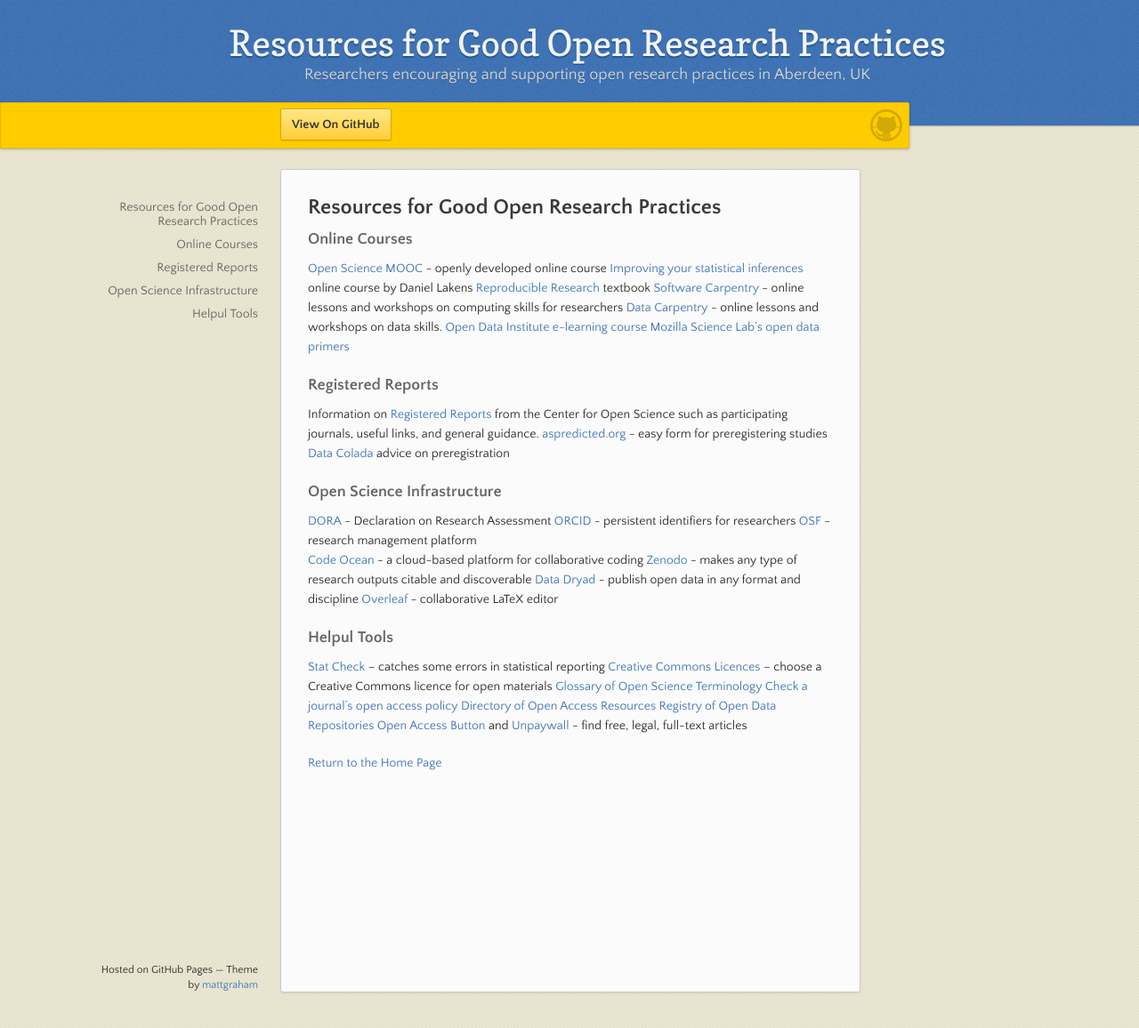
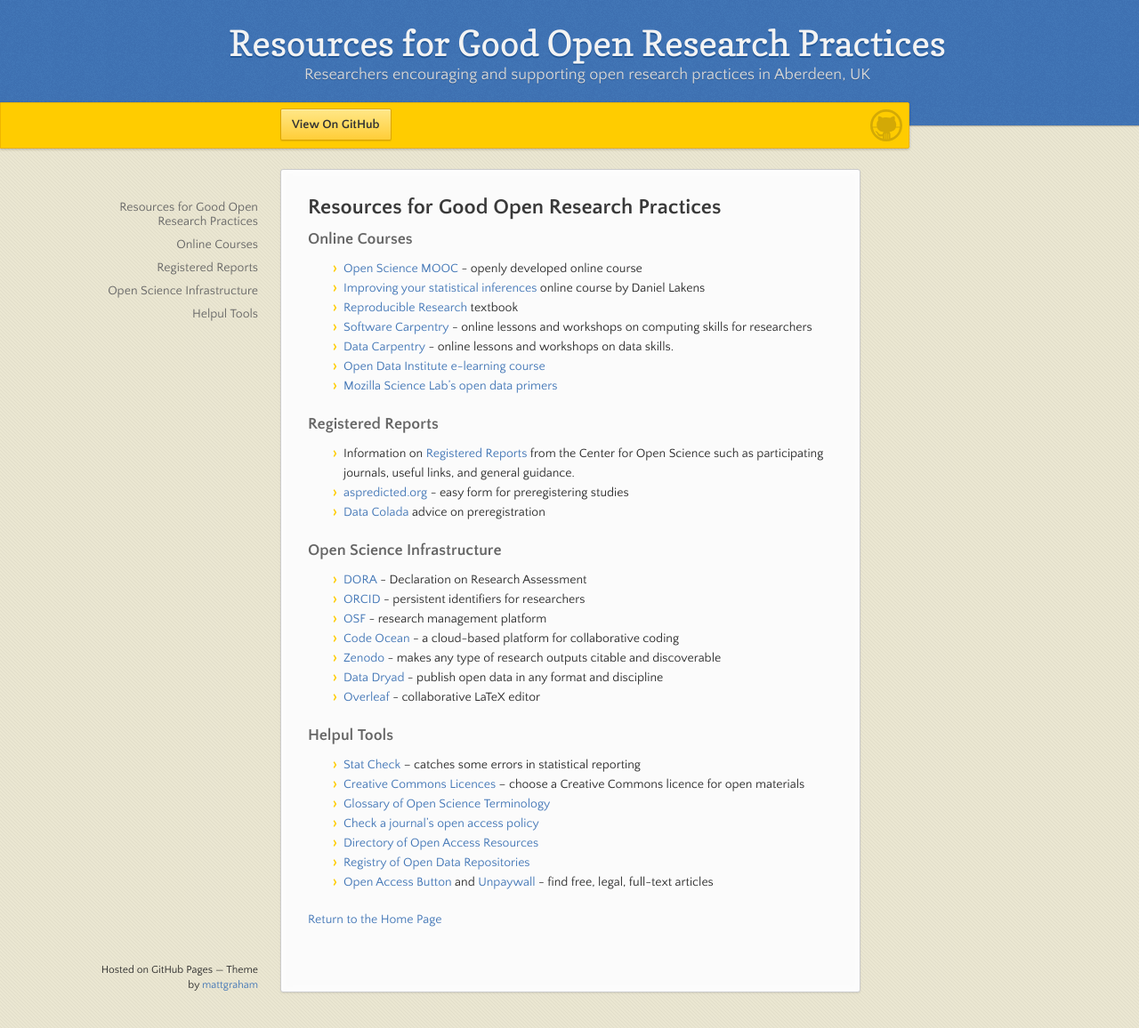
Before and after one commit to ORWG-Aberdeen/ORWG-Aberdeen.github.io, a Jekyll site: the page built from resources.md, in a window 1280 px wide and 1156 px high. Shown: the whole window at 89% size. Built offline with Jekyll 4.4.1, drawn with Linux system fonts in a browser that asks for light colours; our own code applies the rules of GitHub Pages for plain Markdown files.

Commit message:
Changing to bullet points

```diff
--- a/resources.md
+++ b/resources.md
@@ -6,38 +6,39 @@
 
 
 ### Online Courses
-[Open Science MOOC](https://opensciencemooc.eu/) - openly developed online course
-[Improving your statistical inferences](https://www.coursera.org/learn/statistical-inferences) online course by Daniel Lakens
-[Reproducible Research](https://www.practicereproducibleresearch.org/) textbook
-[Software Carpentry](https://software-carpentry.org/) - online lessons and workshops on computing skills for researchers
-[Data Carpentry](https://datacarpentry.org/) - online lessons and workshops on data skills.
-[Open Data Institute e-learning course](http://accelerate.theodi.org/)
-[Mozilla Science Lab's open data primers](https://mozillascience.github.io/open-data-primers/index.html)
+* [Open Science MOOC](https://opensciencemooc.eu/) - openly developed online course
+* [Improving your statistical inferences](https://www.coursera.org/learn/statistical-inferences) online course by Daniel Lakens
+* [Reproducible Research](https://www.practicereproducibleresearch.org/) textbook
+* [Software Carpentry](https://software-carpentry.org/) - online lessons and workshops on computing skills for researchers
+* [Data Carpentry](https://datacarpentry.org/) - online lessons and workshops on data skills.
+* [Open Data Institute e-learning course](http://accelerate.theodi.org/)
+* [Mozilla Science Lab's open data primers](https://mozillascience.github.io/open-data-primers/index.html)
 
 
 ### Registered Reports
-Information on [Registered Reports](https://cos.io/rr/) from the Center for Open Science such as participating journals, useful links, and general guidance.
-[aspredicted.org](https://aspredicted.org) - easy form for preregistering studies
-[Data Colada](http://datacolada.org/64) advice on preregistration
+* Information on [Registered Reports](https://cos.io/rr/) from the Center for Open Science such as participating journals, useful links, and general guidance.
+* [aspredicted.org](https://aspredicted.org) - easy form for preregistering studies
+* [Data Colada](http://datacolada.org/64) advice on preregistration
 
 
 ### Open Science Infrastructure
-[DORA](https://sfdora.org/) - Declaration on Research Assessment
-[ORCID](https://orcid.org/) - persistent identifiers for researchers
-[OSF](https://osf.io/) - research management platform
-[Code Ocean](https://codeocean.com/) - a cloud-based platform for collaborative coding
-[Zenodo](https://zenodo.org/) - makes any type of research outputs citable and discoverable
-[Data Dryad](https://datadryad.org/) - publish open data in any format and discipline
-[Overleaf](https://www.overleaf.com/) - collaborative LaTeX editor
+* [DORA](https://sfdora.org/) - Declaration on Research Assessment
+* [ORCID](https://orcid.org/) - persistent identifiers for researchers
+* [OSF](https://osf.io/) - research management platform
+* [Code Ocean](https://codeocean.com/) - a cloud-based platform for collaborative coding
+* [Zenodo](https://zenodo.org/) - makes any type of research outputs citable and discoverable
+* [Data Dryad](https://datadryad.org/) - publish open data in any format and discipline
+* [Overleaf](https://www.overleaf.com/) - collaborative LaTeX editor
 
 
 ### Helpul Tools
-[Stat Check](http://statcheck.io/) – catches some errors in statistical reporting
-[Creative Commons Licences](https://creativecommons.org/choose/) – choose a Creative Commons licence for open materials
-[Glossary of Open Science Terminology](http://www.righttoresearch.org/resources/OpenResearchGlossary/index.shtml)
-[Check a journal's open access policy](http://sherpa.ac.uk/romeo/index.php)
-[Directory of Open Access Resources](https://doaj.org/ - directory of open access resources)
-[Registry of Open Data Repositories](https://www.re3data.org/)
-[Open Access Button](https://openaccessbutton.org/) and [Unpaywall](http://unpaywall.org/)  - find free, legal, full-text articles
+* [Stat Check](http://statcheck.io/) – catches some errors in statistical reporting
+* [Creative Commons Licences](https://creativecommons.org/choose/) – choose a Creative Commons licence for open materials
+* [Glossary of Open Science Terminology](http://www.righttoresearch.org/resources/OpenResearchGlossary/index.shtml)
+* [Check a journal's open access policy](http://sherpa.ac.uk/romeo/index.php)
+* [Directory of Open Access Resources](https://doaj.org/ - directory of open access resources)
+* [Registry of Open Data Repositories](https://www.re3data.org/)
+* [Open Access Button](https://openaccessbutton.org/) and [Unpaywall](http://unpaywall.org/)  - find free, legal, full-text articles
+
 
 [Return to the Home Page](./)
```
